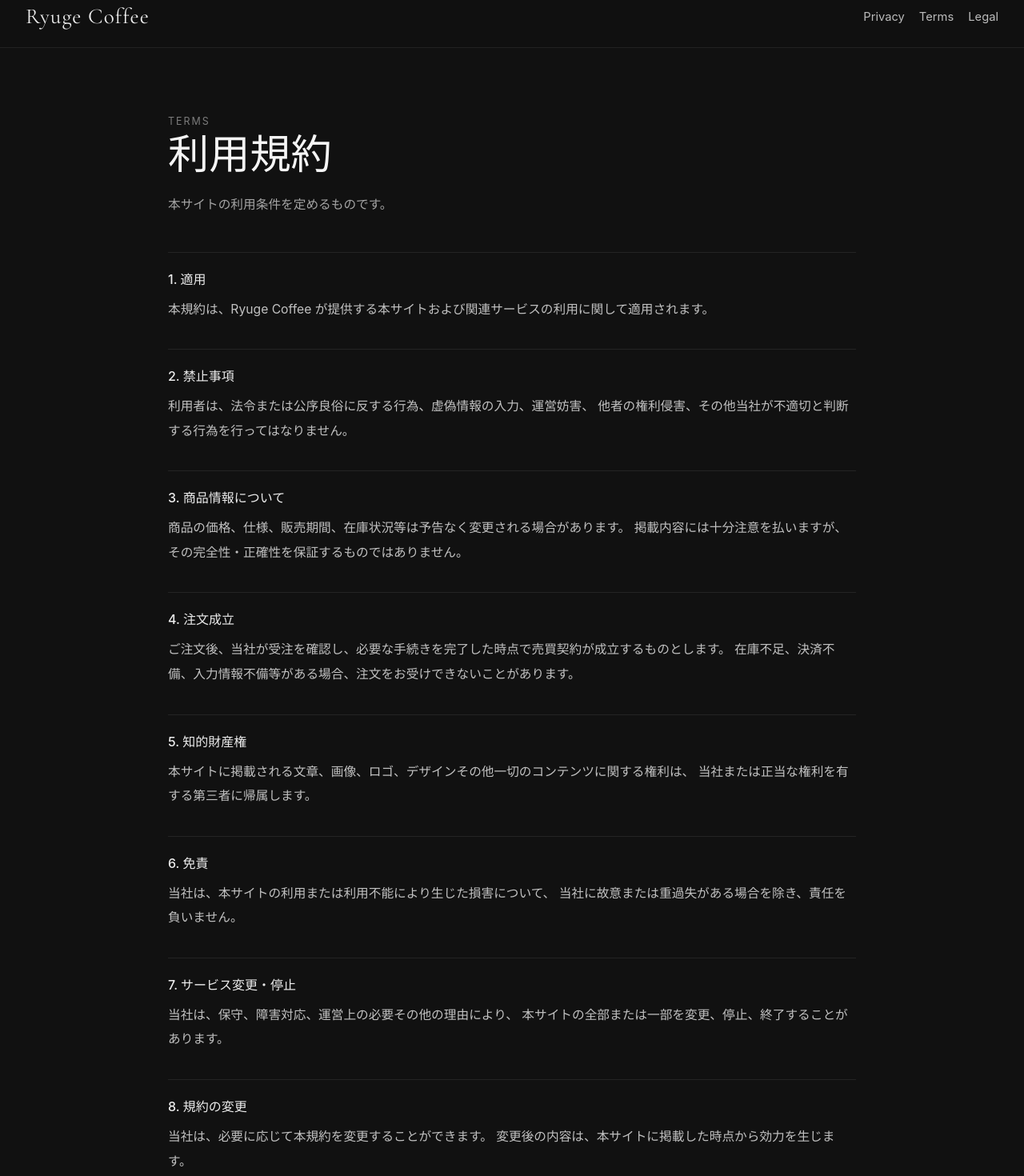
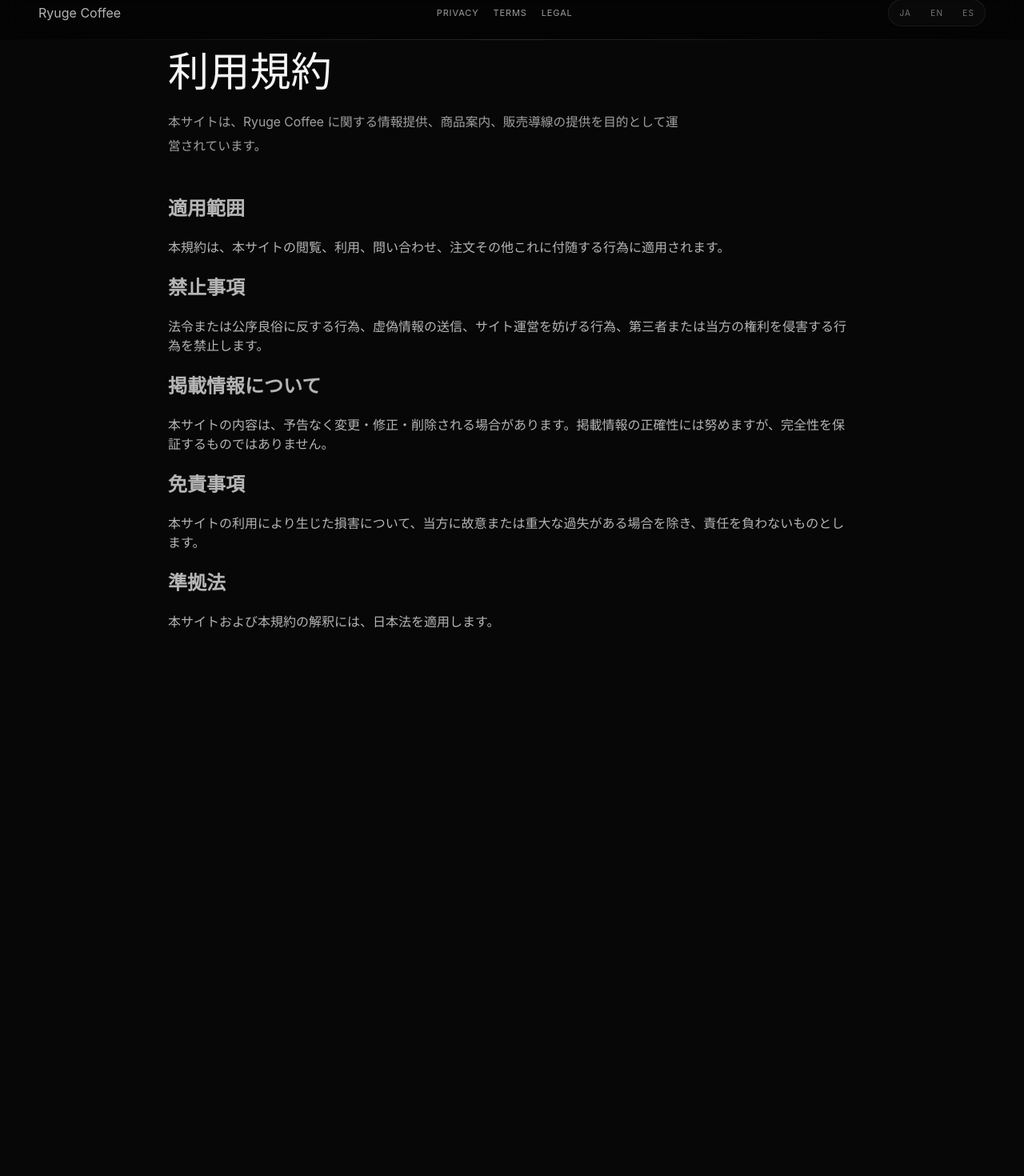
Before and after one commit to ryugecoffee/Ryuge-site, a React (Vite) app: page /terms in a window 1280 px wide. Shown: the part 18-1488 px from the top of the page at 80% size. After the commit the page ends 932 px from the top, so only its background shows below. Built offline with nearby package versions, Linux system fonts and the light colour scheme.

Commit message:
fix language state across pages

```diff
--- a/src/App.jsx
+++ b/src/App.jsx
@@ -1,4 +1,4 @@
-import "./App.css";
+import { useState } from "react";
 import { Routes, Route } from "react-router-dom";
 import HomePage from "./pages/HomePage";
 import SiteLayout from "./components/SiteLayout";
@@ -7,13 +7,15 @@ import PrivacyPolicy from "./pages/PrivacyPolicy";
 import Terms from "./pages/Terms";
 
 export default function App() {
+  const [lang, setLang] = useState("ja");
+
   return (
     <Routes>
-      <Route path="/" element={<HomePage />} />
-      <Route element={<SiteLayout />}>
-        <Route path="/legal" element={<LegalNotice />} />
-        <Route path="/privacy" element={<PrivacyPolicy />} />
-        <Route path="/terms" element={<Terms />} />
+      <Route path="/" element={<HomePage lang={lang} setLang={setLang} />} />
+      <Route element={<SiteLayout lang={lang} setLang={setLang} />}>
+        <Route path="/legal" element={<LegalNotice lang={lang} />} />
+        <Route path="/privacy" element={<PrivacyPolicy lang={lang} />} />
+        <Route path="/terms" element={<Terms lang={lang} />} />
       </Route>
     </Routes>
   );
--- a/src/components/SiteLayout.jsx
+++ b/src/components/SiteLayout.jsx
@@ -1,32 +1,29 @@
-import { Link, Outlet } from "react-router-dom";
+import { Outlet, Link } from "react-router-dom";
 
-export default function SiteLayout() {
+export default function SiteLayout({ lang, setLang }) {
   return (
-    <div className="legal-page-shell">
-      <header className="legal-header">
-        <Link to="/" className="legal-brand">
+    <div>
+      <header className="site-header">
+        <Link to="/" className="site-logo">
           Ryuge Coffee
         </Link>
 
-        <nav className="legal-nav">
+        <nav className="site-nav">
           <Link to="/privacy">Privacy</Link>
           <Link to="/terms">Terms</Link>
           <Link to="/legal">Legal</Link>
         </nav>
+
+        <div className="lang-switch">
+          <button onClick={() => setLang("ja")}>JA</button>
+          <button onClick={() => setLang("en")}>EN</button>
+          <button onClick={() => setLang("es")}>ES</button>
+        </div>
       </header>
 
-      <main className="legal-main">
+      <main>
         <Outlet />
       </main>
-
-      <footer className="legal-footer">
-        <div>Another Day, Another Coffee</div>
-        <div className="legal-footer-links">
-          <Link to="/privacy">Privacy Policy</Link>
-          <Link to="/terms">Terms</Link>
-          <Link to="/legal">Legal Notice</Link>
-        </div>
-      </footer>
     </div>
   );
 }
--- a/src/pages/HomePage.jsx
+++ b/src/pages/HomePage.jsx
@@ -297,8 +297,7 @@ function useScrollMotion(rootRef) {
   }, [rootRef]);
 }
 
-export default function HomePage() {
-  const [lang, setLang] = useState("ja");
+export default function HomePage({ lang, setLang }) {
   const [selectedProduct, setSelectedProduct] = useState(null);
 
   const appRef = useRef(null);
--- a/src/pages/LegalNotice.jsx
+++ b/src/pages/LegalNotice.jsx
@@ -1,84 +1,130 @@
-export default function LegalNotice() {
+export default function LegalNotice({ lang = "ja" }) {
+  const content = {
+    ja: {
+      title: "特定商取引法に基づく表記",
+      lead: "Ryuge Coffee に関する通信販売上の表示です。",
+      labels: {
+        company: "販売事業者",
+        manager: "運営責任者",
+        address: "所在地",
+        phone: "電話番号",
+        email: "メールアドレス",
+        payment: "支払方法",
+        timing: "支払時期",
+        delivery: "引渡時期",
+        cancel: "返品・キャンセル",
+      },
+      values: {
+        company: "株式会社龍華",
+        manager: "今井 龍華",
+        address: "神奈川県鎌倉市山ノ内1543 円応寺",
+        phone: "090-6312-1717",
+        email: "ryugecoffee@gmail.com",
+        payment: "クレジットカード（Square）",
+        timing: "ご注文確定時に決済",
+        delivery: "ご注文から5日以内に発送",
+        cancel: "食品のため、お客様都合による返品・キャンセルはお受けしておりません。不良品・誤配送の場合はご連絡ください。",
+      },
+    },
+    en: {
+      title: "Legal Notice",
+      lead: "Information for mail-order sales of Ryuge Coffee.",
+      labels: {
+        company: "Business Operator",
+        manager: "Responsible Person",
+        address: "Address",
+        phone: "Phone",
+        email: "Email",
+        payment: "Payment Method",
+        timing: "Payment Timing",
+        delivery: "Delivery",
+        cancel: "Returns / Cancellation",
+      },
+      values: {
+        company: "Ryuge Co., Ltd.",
+        manager: "Ryuka Imai",
+        address: "Ennoji Temple, 1543 Yamanouchi, Kamakura, Kanagawa, Japan",
+        phone: "+81-90-6312-1717",
+        email: "ryugecoffee@gmail.com",
+        payment: "Credit Card (Square)",
+        timing: "Charged at checkout",
+        delivery: "Ships within 5 days from order",
+        cancel:
+          "Due to the nature of food products, returns or cancellations for customer convenience are not accepted. Please contact us in case of defective or incorrect delivery.",
+      },
+    },
+    es: {
+      title: "Aviso Legal",
+      lead: "Información de venta por comercio electrónico de Ryuge Coffee.",
+      labels: {
+        company: "Operador Comercial",
+        manager: "Responsable",
+        address: "Dirección",
+        phone: "Teléfono",
+        email: "Correo Electrónico",
+        payment: "Método de Pago",
+        timing: "Momento del Pago",
+        delivery: "Entrega",
+        cancel: "Devoluciones / Cancelación",
+      },
+      values: {
+        company: "Ryuge Co., Ltd.",
+        manager: "Ryuka Imai",
+        address: "Templo Ennoji, 1543 Yamanouchi, Kamakura, Kanagawa, Japón",
+        phone: "+81-90-6312-1717",
+        email: "ryugecoffee@gmail.com",
+        payment: "Tarjeta de crédito (Square)",
+        timing: "Cobro al finalizar la compra",
+        delivery: "Envío dentro de 5 días desde el pedido",
+        cancel:
+          "Debido a la naturaleza alimentaria del producto, no aceptamos devoluciones o cancelaciones por conveniencia del cliente. Contáctenos en caso de producto defectuoso o envío incorrecto.",
+      },
+    },
+  };
+
+  const c = content[lang] || content.ja;
+
   return (
     <section className="legal-document">
-      <p className="legal-eyebrow">Legal</p>
-      <h1>特定商取引法に基づく表記 TEST</h1>
-      <p className="legal-lead">
-        Ryuge Coffee に関する通信販売上の表示です。
-      </p>
+      <h1>{c.title}</h1>
+      <p className="legal-lead">{c.lead}</p>
 
       <div className="legal-table">
         <div className="legal-row">
-          <dt>販売事業者</dt>
-          <dd>株式会社龍華</dd>
+          <dt>{c.labels.company}</dt>
+          <dd>{c.values.company}</dd>
         </div>
-
         <div className="legal-row">
-          <dt>運営責任者</dt>
-          <dd>今井 龍華</dd>
+          <dt>{c.labels.manager}</dt>
+          <dd>{c.values.manager}</dd>
         </div>
-
         <div className="legal-row">
-          <dt>所在地</dt>
-          <dd>※ 事業所住所を記載してください</dd>
+          <dt>{c.labels.address}</dt>
+          <dd>{c.values.address}</dd>
         </div>
-
         <div className="legal-row">
-          <dt>電話番号</dt>
-          <dd>※ 電話番号を記載してください</dd>
+          <dt>{c.labels.phone}</dt>
+          <dd>{c.values.phone}</dd>
         </div>
-
         <div className="legal-row">
-          <dt>メールアドレス</dt>
-          <dd>ryugecoffee@gmail.com</dd>
+          <dt>{c.labels.email}</dt>
+          <dd>{c.values.email}</dd>
         </div>
-
         <div className="legal-row">
-          <dt>販売価格</dt>
-          <dd>各商品ページに表示された価格（税込）によります。</dd>
+          <dt>{c.labels.payment}</dt>
+          <dd>{c.values.payment}</dd>
         </div>
-
         <div className="legal-row">
-          <dt>商品代金以外の必要料金</dt>
-          <dd>送料、決済手数料等が発生する場合があります。詳細は購入手続き時に表示します。</dd>
+          <dt>{c.labels.timing}</dt>
+          <dd>{c.values.timing}</dd>
         </div>
-
         <div className="legal-row">
-          <dt>支払方法</dt>
-          <dd>クレジットカード決済、その他当サイトが定める方法</dd>
+          <dt>{c.labels.delivery}</dt>
+          <dd>{c.values.delivery}</dd>
         </div>
-
         <div className="legal-row">
-          <dt>支払時期</dt>
-          <dd>ご注文時に決済が確定します。詳細は各決済事業者の定めによります。</dd>
-        </div>
-
-        <div className="legal-row">
-          <dt>商品の引渡時期</dt>
-          <dd>ご注文確定後、通常〇営業日以内に発送します。予約商品や受注製造品は各商品ページに別途記載します。</dd>
-        </div>
-
-        <div className="legal-row">
-          <dt>申込みの有効期限</dt>
-          <dd>在庫状況によりご注文をキャンセルさせていただく場合があります。</dd>
-        </div>
-
-        <div className="legal-row">
-          <dt>返品・交換・キャンセル</dt>
-          <dd>
-            食品のため、お客様都合による返品・交換・キャンセルは原則としてお受けしておりません。
-            ただし、商品に不備・誤配送があった場合は、商品到着後〇日以内にご連絡ください。
-          </dd>
-        </div>
-
-        <div className="legal-row">
-          <dt>返品送料</dt>
-          <dd>当社不備による返品・交換の場合は当社負担、お客様都合の場合はお客様負担となります。</dd>
-        </div>
-
-        <div className="legal-row">
-          <dt>販売数量の制限等</dt>
-          <dd>限定商品については、販売数量・販売期間を設定する場合があります。詳細は各商品ページに表示します。</dd>
+          <dt>{c.labels.cancel}</dt>
+          <dd>{c.values.cancel}</dd>
         </div>
       </div>
     </section>
--- a/src/pages/PrivacyPolicy.jsx
+++ b/src/pages/PrivacyPolicy.jsx
@@ -1,75 +1,102 @@
-export default function PrivacyPolicy() {
+export default function PrivacyPolicy({ lang = "ja" }) {
+  const content = {
+    ja: {
+      title: "プライバシーポリシー",
+      intro:
+        "Ryuge Coffee は、お客様の個人情報を適切に取り扱い、安心してご利用いただけるよう努めます。",
+      sections: [
+        {
+          heading: "取得する情報",
+          body: "お問い合わせ、注文、各種ご連絡の際に、氏名、メールアドレス、住所、電話番号等の情報を取得する場合があります。",
+        },
+        {
+          heading: "利用目的",
+          body: "取得した情報は、商品発送、本人確認、問い合わせ対応、重要なお知らせの送付、サービス改善のために利用します。",
+        },
+        {
+          heading: "第三者提供",
+          body: "法令に基づく場合を除き、本人の同意なく個人情報を第三者に提供しません。",
+        },
+        {
+          heading: "管理",
+          body: "個人情報への不正アクセス、漏えい、滅失、改ざん等を防止するため、適切な管理を行います。",
+        },
+        {
+          heading: "見直し",
+          body: "本ポリシーは必要に応じて改定されることがあります。改定後は本サイト上で公表します。",
+        },
+      ],
+    },
+    en: {
+      title: "Privacy Policy",
+      intro:
+        "Ryuge Coffee is committed to handling personal information appropriately and providing a safe experience for users.",
+      sections: [
+        {
+          heading: "Information We Collect",
+          body: "We may collect your name, email address, postal address, phone number, and related details when you contact us, place an order, or communicate with us.",
+        },
+        {
+          heading: "Purpose of Use",
+          body: "Collected information is used for shipping products, identity confirmation, responding to inquiries, sending important notices, and improving our services.",
+        },
+        {
+          heading: "Third-Party Disclosure",
+          body: "We do not provide personal information to third parties without consent, except where required by law.",
+        },
+        {
+          heading: "Data Management",
+          body: "We take appropriate measures to prevent unauthorized access, leakage, loss, alteration, or misuse of personal information.",
+        },
+        {
+          heading: "Revisions",
+          body: "This policy may be updated when necessary. Any revised version will be posted on this website.",
+        },
+      ],
+    },
+    es: {
+      title: "Política de Privacidad",
+      intro:
+        "Ryuge Coffee se compromete a tratar adecuadamente la información personal y a ofrecer una experiencia segura a los usuarios.",
+      sections: [
+        {
+          heading: "Información que Recopilamos",
+          body: "Podemos recopilar nombre, correo electrónico, dirección postal, número de teléfono y otros datos relacionados cuando nos contacta, realiza un pedido o se comunica con nosotros.",
+        },
+        {
+          heading: "Finalidad del Uso",
+          body: "La información recopilada se utiliza para enviar productos, verificar identidad, responder consultas, enviar avisos importantes y mejorar nuestros servicios.",
+        },
+        {
+          heading: "Divulgación a Terceros",
+          body: "No proporcionamos información personal a terceros sin consentimiento, salvo cuando la ley lo exija.",
+        },
+        {
+          heading: "Gestión de Datos",
+          body: "Tomamos medidas adecuadas para prevenir acceso no autorizado, filtraciones, pérdidas, alteraciones o uso indebido de la información personal.",
+        },
+        {
+          heading: "Revisiones",
+          body: "Esta política puede actualizarse cuando sea necesario. La versión revisada se publicará en este sitio web.",
+        },
+      ],
+    },
+  };
+
+  const c = content[lang] || content.ja;
+
   return (
     <section className="legal-document">
-      <p className="legal-eyebrow">Privacy</p>
-      <h1>プライバシーポリシー</h1>
-      <p className="legal-lead">
-        Ryuge Coffee（以下「当社」）は、お客様の個人情報を適切に取り扱います。
-      </p>
+      <h1>{c.title}</h1>
+      <p className="legal-lead">{c.intro}</p>
 
-      <div className="legal-sections">
-        <section>
-          <h2>1. 取得する情報</h2>
-          <p>
-            当社は、商品購入、お問い合わせ、ニュースレター登録等に際して、
-            氏名、住所、電話番号、メールアドレス、決済関連情報、アクセス情報等を取得することがあります。
-          </p>
-        </section>
-
-        <section>
-          <h2>2. 利用目的</h2>
-          <p>
-            取得した情報は、商品の発送、本人確認、決済処理、お問い合わせ対応、
-            サービス改善、重要なお知らせの送信、不正利用防止のために利用します。
-          </p>
-        </section>
-
-        <section>
-          <h2>3. 第三者提供</h2>
-          <p>
-            当社は、法令に基づく場合を除き、ご本人の同意なく個人情報を第三者に提供しません。
-            ただし、配送業者、決済事業者、システム提供事業者等、
-            業務遂行上必要な範囲で委託する場合があります。
-          </p>
-        </section>
-
-        <section>
-          <h2>4. 安全管理</h2>
-          <p>
-            当社は、個人情報への不正アクセス、漏えい、改ざん、滅失等を防止するため、
-            必要かつ適切な安全管理措置を講じます。
-          </p>
-        </section>
-
-        <section>
-          <h2>5. 開示・訂正・削除等</h2>
-          <p>
-            ご本人から自己の個人情報について開示、訂正、利用停止、削除等のご請求があった場合、
-            法令に従い適切に対応します。
-          </p>
-        </section>
-
-        <section>
-          <h2>6. Cookie 等の利用</h2>
-          <p>
-            当サイトでは、利便性向上や利用状況分析のため、Cookie その他の類似技術を使用する場合があります。
-          </p>
-        </section>
-
-        <section>
-          <h2>7. お問い合わせ先</h2>
-          <p>
-            個人情報の取扱いに関するお問い合わせは、以下までご連絡ください。<br />
-            ryugecoffee@gmail.com
-          </p>
-        </section>
-
-        <section>
-          <h2>8. 改定</h2>
-          <p>
-            本ポリシーは、必要に応じて改定することがあります。改定後は当サイト上に掲載した時点で効力を生じます。
-          </p>
-        </section>
+      <div className="legal-stack">
+        {c.sections.map((section) => (
+          <div key={section.heading} className="legal-block">
+            <h2>{section.heading}</h2>
+            <p>{section.body}</p>
+          </div>
+        ))}
       </div>
     </section>
   );
--- a/src/pages/Terms.jsx
+++ b/src/pages/Terms.jsx
@@ -1,83 +1,102 @@
-export default function Terms() {
+export default function Terms({ lang = "ja" }) {
+  const content = {
+    ja: {
+      title: "利用規約",
+      intro:
+        "本サイトは、Ryuge Coffee に関する情報提供、商品案内、販売導線の提供を目的として運営されています。",
+      sections: [
+        {
+          heading: "適用範囲",
+          body: "本規約は、本サイトの閲覧、利用、問い合わせ、注文その他これに付随する行為に適用されます。",
+        },
+        {
+          heading: "禁止事項",
+          body: "法令または公序良俗に反する行為、虚偽情報の送信、サイト運営を妨げる行為、第三者または当方の権利を侵害する行為を禁止します。",
+        },
+        {
+          heading: "掲載情報について",
+          body: "本サイトの内容は、予告なく変更・修正・削除される場合があります。掲載情報の正確性には努めますが、完全性を保証するものではありません。",
+        },
+        {
+          heading: "免責事項",
+          body: "本サイトの利用により生じた損害について、当方に故意または重大な過失がある場合を除き、責任を負わないものとします。",
+        },
+        {
+          heading: "準拠法",
+          body: "本サイトおよび本規約の解釈には、日本法を適用します。",
+        },
+      ],
+    },
+    en: {
+      title: "Terms of Service",
+      intro:
+        "This website is operated to provide information, product guidance, and purchasing access for Ryuge Coffee.",
+      sections: [
+        {
+          heading: "Scope",
+          body: "These terms apply to browsing, using, contacting, ordering from, and otherwise interacting with this website.",
+        },
+        {
+          heading: "Prohibited Conduct",
+          body: "Users must not engage in unlawful acts, send false information, interfere with site operations, or infringe the rights of the operator or third parties.",
+        },
+        {
+          heading: "Site Content",
+          body: "The content of this website may be changed, revised, or removed without prior notice. We strive for accuracy, but do not guarantee completeness.",
+        },
+        {
+          heading: "Disclaimer",
+          body: "We are not liable for damages arising from the use of this website except in cases of willful misconduct or gross negligence.",
+        },
+        {
+          heading: "Governing Law",
+          body: "These terms and this website shall be governed by the laws of Japan.",
+        },
+      ],
+    },
+    es: {
+      title: "Términos de Servicio",
+      intro:
+        "Este sitio web se opera para ofrecer información, guía de productos y acceso de compra de Ryuge Coffee.",
+      sections: [
+        {
+          heading: "Alcance",
+          body: "Estos términos se aplican a la navegación, uso, contacto, pedidos y cualquier otra interacción con este sitio web.",
+        },
+        {
+          heading: "Conductas Prohibidas",
+          body: "No se permite realizar actos ilegales, enviar información falsa, interferir con el funcionamiento del sitio ni vulnerar derechos del operador o de terceros.",
+        },
+        {
+          heading: "Contenido del Sitio",
+          body: "El contenido de este sitio puede cambiarse, revisarse o eliminarse sin previo aviso. Procuramos exactitud, pero no garantizamos integridad total.",
+        },
+        {
+          heading: "Exención de Responsabilidad",
+          body: "No seremos responsables de daños derivados del uso de este sitio, salvo en casos de dolo o negligencia grave.",
+        },
+        {
+          heading: "Ley Aplicable",
+          body: "Estos términos y este sitio web se regirán por las leyes de Japón.",
+        },
+      ],
+    },
+  };
+
+  const c = content[lang] || content.ja;
+
   return (
     <section className="legal-document">
-      <p className="legal-eyebrow">Terms</p>
-      <h1>利用規約</h1>
-      <p className="legal-lead">
-        本サイトの利用条件を定めるものです。
-      </p>
+      <h1>{c.title}</h1>
+      <p className="legal-lead">{c.intro}</p>
 
-      <div className="legal-sections">
-        <section>
-          <h2>1. 適用</h2>
-          <p>
-            本規約は、Ryuge Coffee が提供する本サイトおよび関連サービスの利用に関して適用されます。
-          </p>
-        </section>
-
-        <section>
-          <h2>2. 禁止事項</h2>
-          <p>
-            利用者は、法令または公序良俗に反する行為、虚偽情報の入力、運営妨害、
-            他者の権利侵害、その他当社が不適切と判断する行為を行ってはなりません。
-          </p>
-        </section>
-
-        <section>
-          <h2>3. 商品情報について</h2>
-          <p>
-            商品の価格、仕様、販売期間、在庫状況等は予告なく変更される場合があります。
-            掲載内容には十分注意を払いますが、その完全性・正確性を保証するものではありません。
-          </p>
-        </section>
-
-        <section>
-          <h2>4. 注文成立</h2>
-          <p>
-            ご注文後、当社が受注を確認し、必要な手続きを完了した時点で売買契約が成立するものとします。
-            在庫不足、決済不備、入力情報不備等がある場合、注文をお受けできないことがあります。
-          </p>
-        </section>
-
-        <section>
-          <h2>5. 知的財産権</h2>
-          <p>
-            本サイトに掲載される文章、画像、ロゴ、デザインその他一切のコンテンツに関する権利は、
-            当社または正当な権利を有する第三者に帰属します。
-          </p>
-        </section>
-
-        <section>
-          <h2>6. 免責</h2>
-          <p>
-            当社は、本サイトの利用または利用不能により生じた損害について、
-            当社に故意または重過失がある場合を除き、責任を負いません。
-          </p>
-        </section>
-
-        <section>
-          <h2>7. サービス変更・停止</h2>
-          <p>
-            当社は、保守、障害対応、運営上の必要その他の理由により、
-            本サイトの全部または一部を変更、停止、終了することがあります。
-          </p>
-        </section>
-
-        <section>
-          <h2>8. 規約の変更</h2>
-          <p>
-            当社は、必要に応じて本規約を変更することができます。
-            変更後の内容は、本サイトに掲載した時点から効力を生じます。
-          </p>
-        </section>
-
-        <section>
-          <h2>9. 準拠法・管轄</h2>
-          <p>
-            本規約は日本法に準拠し、本サイトに関して生じる一切の紛争については、
-            当社本店所在地を管轄する裁判所を第一審の専属的合意管轄とします。
-          </p>
-        </section>
+      <div className="legal-stack">
+        {c.sections.map((section) => (
+          <div key={section.heading} className="legal-block">
+            <h2>{section.heading}</h2>
+            <p>{section.body}</p>
+          </div>
+        ))}
       </div>
     </section>
   );
```
